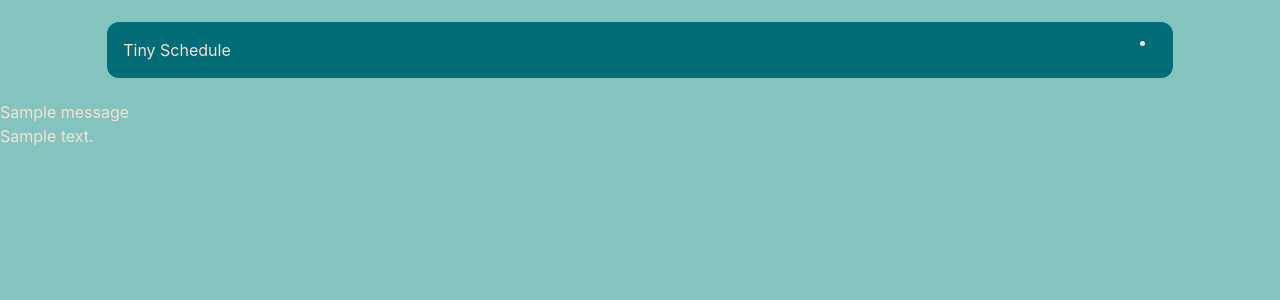
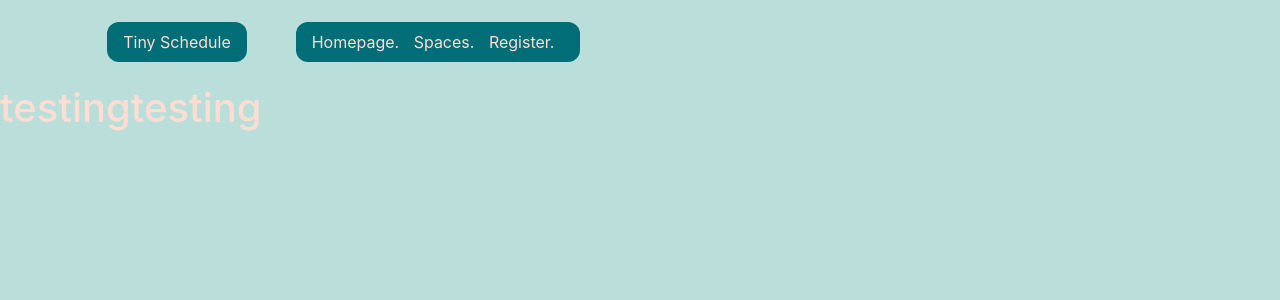
Before and after one commit to owebster/MS3-Tiny_Schedule, a Flask app: page / in a window 1280 px wide. Shown: the top 300 px of the page. Run offline with Flask 2, Linux system fonts and the light colour scheme; a database or web service that is not in the repository returns one stand-in record (values such as "Sample title"); some libraries are stand-ins or nearby versions.

Commit message:
add split nav style in base.html

```diff
--- a/app.py
+++ b/app.py
@@ -19,6 +19,11 @@ mongo = PyMongo(app)
 
 
 @app.route("/")
+@app.route("/homepage")
+def homepage():
+    return render_template("home.html")
+
+
 @app.route("/message_board")
 def get_messages():
     messages = mongo.db.messages.find()
--- a/static/css/style.css
+++ b/static/css/style.css
@@ -1,26 +1,52 @@
 /*
 colour palette of choice https://coolors.co/006d77-83c5be-edf6f9-ffddd2-e29578
-background-color: #83C5BE
+background-color: #BADEDA
 color: #EDF6F9
 */
 
 body {
-    background-color: #83C5BE;
+    background-color: #BADEDA;
     color: #FFDDD2;
 }
 /* nav */
+
     .navbar {
+        display: inline-block;
         background-color: #006D77;
         margin: 2%;
         border-radius: 12px;
+        position: relative;
     }
 
-.navbar > a {
+    .navbar-list {
+        float: right;
+    }
+
+    .navbar > a, .heading-list {
         color: #FFDDD2;
     }
 
+    .navbar > ul {
+        list-style-type: none;
+        padding: 0;
+        margin: 0%;
+    }
+
+    #heading-items > li {
+        display: inline;
+
+    }
+
+    /* For large screen devices */
+    @media screen and (min-width: 960px) {
+        .heading-list {
+            padding-right: 10px;
+        }
+    }
+
+
 /* hover states */
-.heading:hover {
+.heading:hover, .heading-list:hover {
     color: #FFDDD2;
     text-decoration: none;
 }
--- a/templates/base.html
+++ b/templates/base.html
@@ -17,13 +17,16 @@
 </head>
 <body>
     <header>
+        <!--nav-->
         <div class="container">
             <nav class="navbar">
-                <a class="heading" href="#">Tiny Schedule</a>
-                <ul>
-                    <li>
-
-                    </li>
+                <a class="heading" href="{{ url_for('homepage') }}">Tiny Schedule</a>
+            </nav>
+            <nav class="navbar">
+                <ul id="heading-items">
+                    <li><a class="heading-list" href="{{ url_for('homepage') }}">Homepage.</a></li>
+                    <li><a class="heading-list" href="#">Spaces.</a></li>
+                    <li><a class="heading-list" href="#">Register.</a></li>
                 </ul>
             </nav>
         </div>
--- a/templates/home.html
+++ b/templates/home.html
@@ -1 +1,6 @@
 {% extends "base.html" %}
+{% block content %}
+
+    <h1>testingtesting</h1>
+
+{% endblock %}
```
Lines whose indentation alone changed are shown as unchanged.
